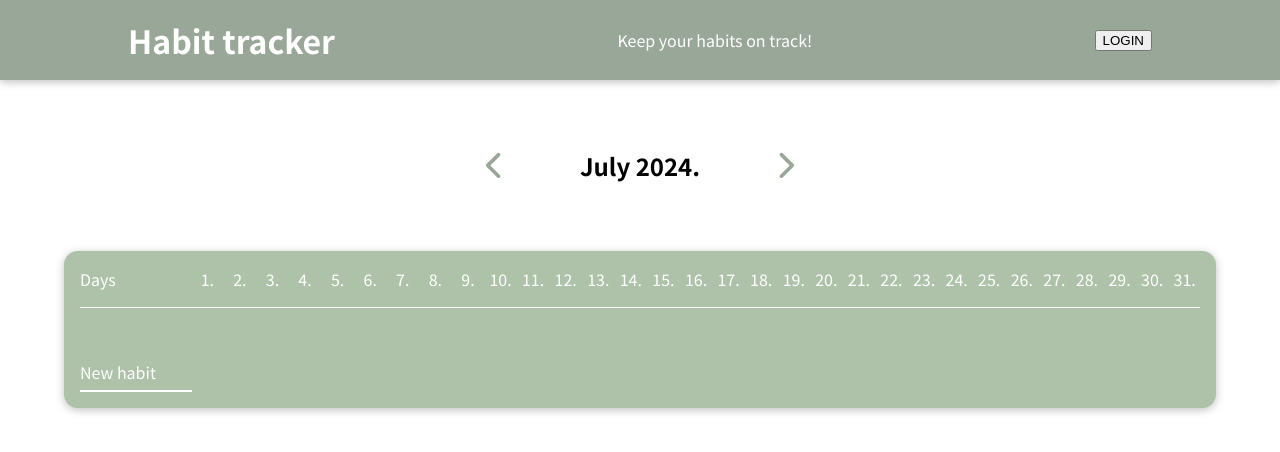
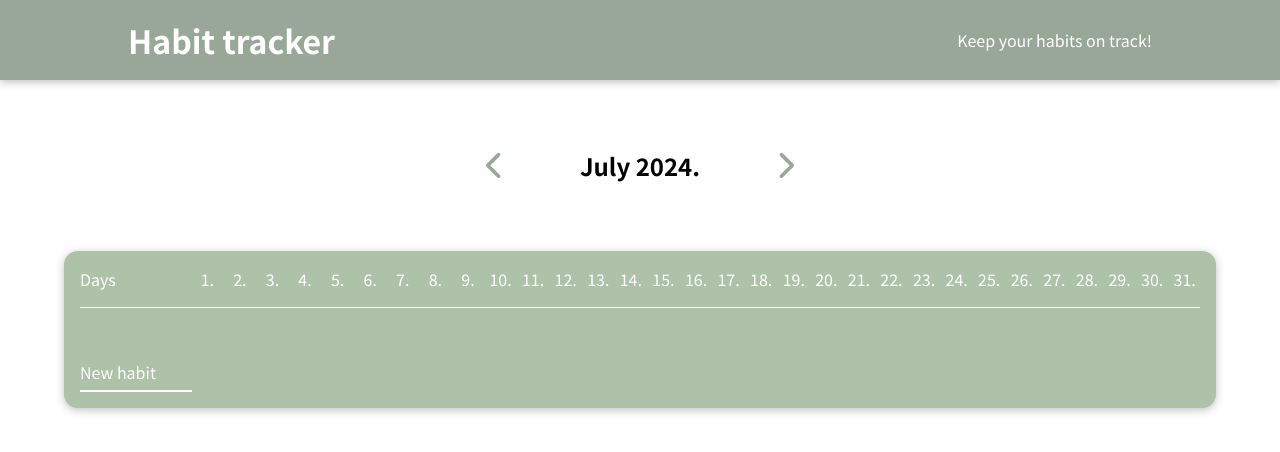
Before and after one commit to Sakshijagtap-27/Habit-Tracker, a React (Create React App) app in the folder habbit-tracker/: page / in a window 1280 px wide. Shown: the top 452 px of the page. Built offline with nearby package versions, Linux system fonts and the light colour scheme.

Commit message:
Update Header.js

```diff
--- a/habbit-tracker/src/components/UI/Header.js
+++ b/habbit-tracker/src/components/UI/Header.js
@@ -5,7 +5,7 @@ const Header = () => {
 		<div className={styles.header}>
 			<h1>Habit tracker</h1>
 			<p>Keep your habits on track!</p>
-			<button>LOGIN</button>
+
 		</div>
 	);
 };
```
